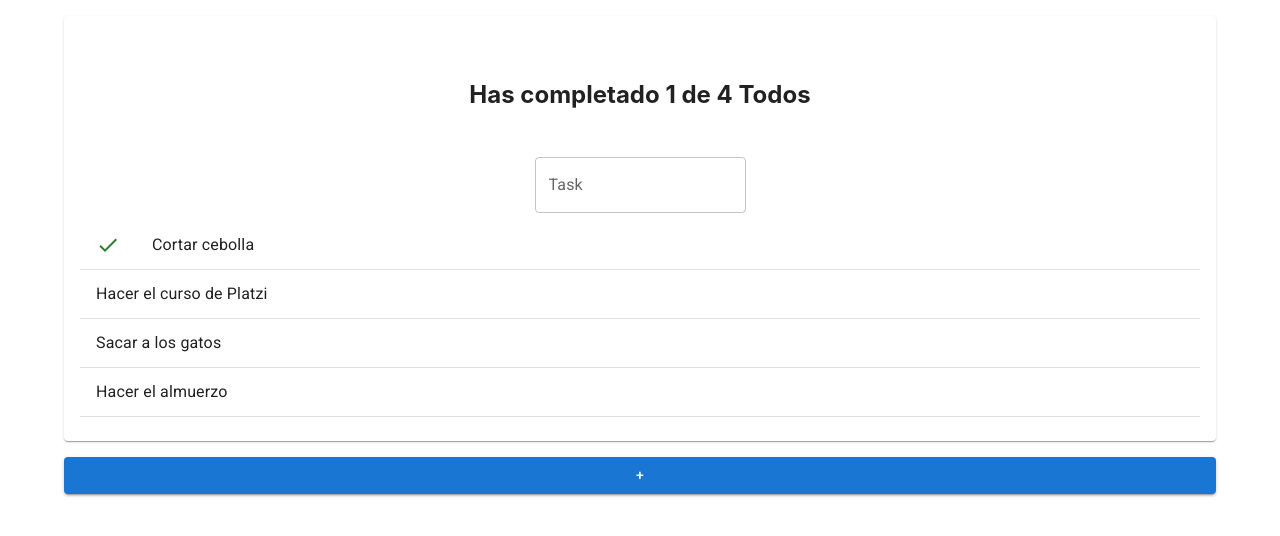
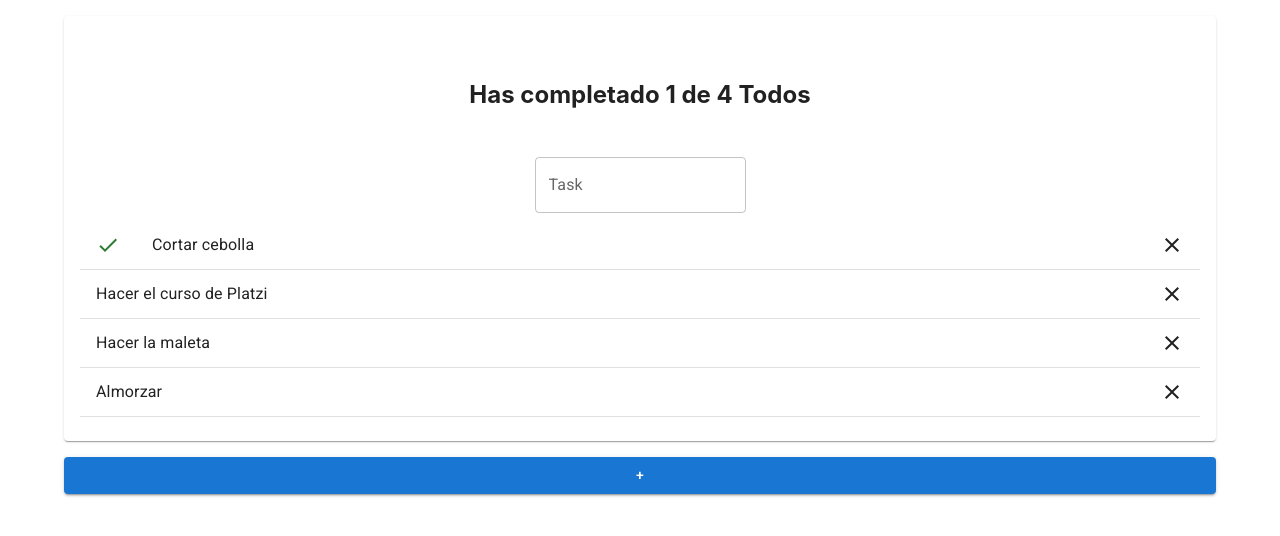
Before and after one commit to platzi/curso-react-intro, a React (Create React App) app: page / in a window 1280 px wide. Shown: the top 536 px of the page. Built offline with nearby package versions, Linux system fonts and the light colour scheme.

Commit message:
Add delete and toggle

```diff
--- a/package.json
+++ b/package.json
@@ -10,6 +10,7 @@
     "react": "^18",
     "react-dom": "^18",
     "react-scripts": "5.0.1",
+    "uuid": "^9.0.1",
     "web-vitals": "^2.1.4"
   },
   "scripts": {
--- a/src/App.js
+++ b/src/App.js
@@ -5,25 +5,46 @@ import { TodoItem } from "./TodoItem";
 import { CreateTodoButton } from "./CreateTodoButtom";
 import { Card, Container } from "@mui/material";
 import { useState } from "react";
-import { Filter } from "@mui/icons-material";
+import Todo from "./models/todo";
 
 const defaultTodos = [
-  { text: "Cortar cebolla", completed: true },
-  { text: "Hacer el curso de Platzi", completed: false },
-  { text: "Sacar a los gatos", completed: false },
-  { text: "Hacer el almuerzo", completed: false },
+  new Todo("Cortar cebolla", true),
+  new Todo("Hacer el curso de Platzi"),
+  new Todo("Hacer la maleta"),
+  new Todo("Almorzar"),
 ];
 
 function App() {
   const [search, setSearch] = useState("");
   const [todos, setTodos] = useState(defaultTodos);
-  const filterTodos = todos.filter((todo) => todo.text.includes(search));
+  const filterTodos = todos.filter((todo) =>
+    todo.text.toLowerCase().includes(search.toLowerCase())
+  );
   const completedTodos = todos.filter((todo) => !!todo.completed).length;
   const totalTodos = todos.length;
 
   const handleChange = (event) => {
     setSearch(event.target.value);
   };
+
+  const handleTodoToggle = (id) => {
+    console.log("Toggle", id);
+    const index = todos.findIndex((todo) => todo.id === id);
+    const newTodos = [...todos];
+    const todo = newTodos[index];
+    todo.completed = !todo.completed;
+    newTodos[index] = todo;
+    setTodos(newTodos);
+  };
+
+  const handleDelete = (id) => {
+    console.log("Delete", id);
+    const index = todos.findIndex((todo) => todo.id === id);
+    const newTodos = [...todos];
+    newTodos.splice(index, 1);
+    setTodos(newTodos);
+  };
+
   return (
     <Container>
       <Card
@@ -37,9 +58,10 @@ function App() {
         <TodoList>
           {filterTodos.map((todo) => (
             <TodoItem
-              key={todo.text}
-              text={todo.text}
-              completed={todo.completed}
+              key={todo.id}
+              todo={todo}
+              onToggle={handleTodoToggle}
+              onDelete={handleDelete}
             />
           ))}
         </TodoList>
--- a/src/TodoItem.js
+++ b/src/TodoItem.js
@@ -1,16 +1,22 @@
 import { Checkbox, ListItem, ListItemIcon, ListItemText } from "@mui/material";
 import CheckIcon from "@mui/icons-material/Check";
+import CloseIcon from "@mui/icons-material/Close";
 
-function TodoItem(props) {
+function TodoItem({ todo, onToggle, onDelete }) {
   return (
-    <ListItem divider button>
-      {props.completed && (
+    <ListItem divider button onClick={() => onToggle(todo.id)}>
+      {todo.completed && (
         <ListItemIcon>
           <CheckIcon color="success" />
         </ListItemIcon>
       )}
-      <ListItemText primary={props.text} />
-      {/* <Checkbox checked={props.completed} /> */}
+      <ListItemText primary={todo.text} />
+      <CloseIcon
+        onClick={(e) => {
+          e.stopPropagation();
+          onDelete(todo.id);
+        }}
+      />
     </ListItem>
 
     // <li>
--- /dev/null
+++ b/src/models/todo.js
@@ -0,0 +1,11 @@
+import { v4 as uuidv4 } from "uuid";
+
+class Todo {
+  constructor(text, completed = false) {
+    this.id = uuidv4();
+    this.text = text;
+    this.completed = completed;
+  }
+}
+
+export default Todo;
```
Also changed, not shown: 1 other file (tests, documents, lock files or other folders).
